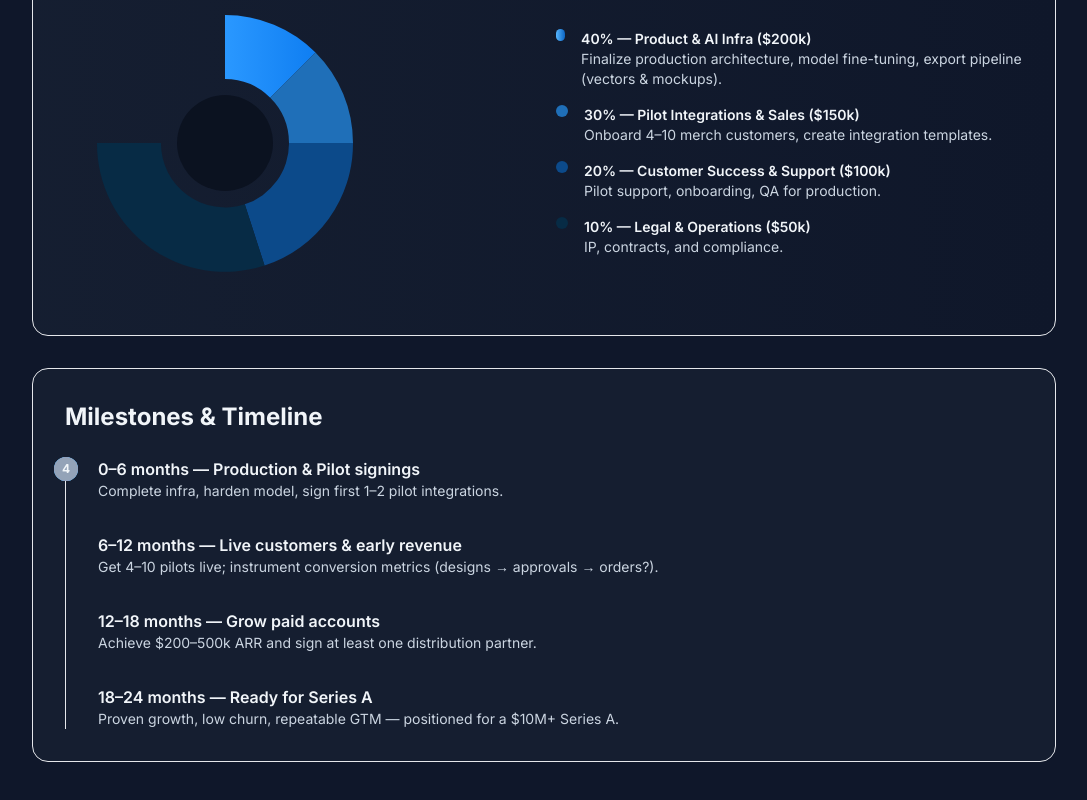
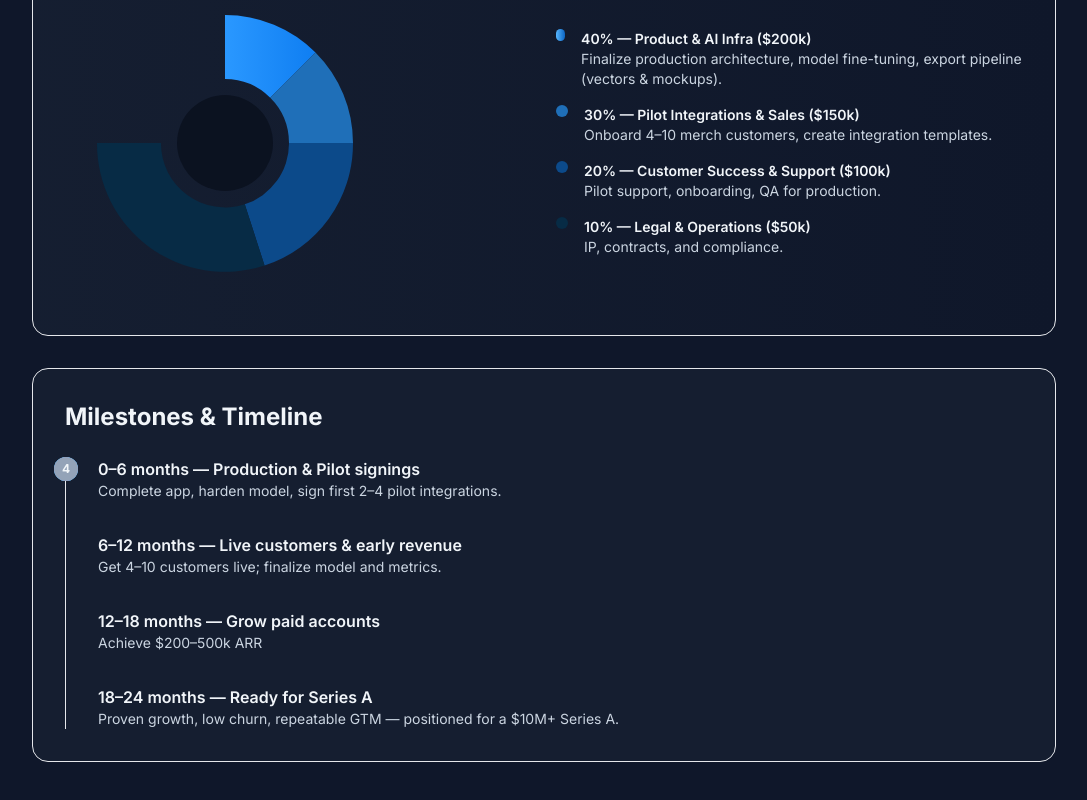
Before and after one commit to Madison-SwabLab/swaglabweb, a React (Vite) app: page /pitch in a window 1280 px wide. Shown: the part 590-1390 px from the top of the page, without its empty margins (96-1183 px from the left). Built offline with nearby package versions, Linux system fonts and the light colour scheme; the HTML template or start-up script is replaced by a standard one.

Commit message:
Update Why5MPreSlides.tsx
Removed text

```diff
--- a/src/pages/pitch/Why5MPreSlides.tsx
+++ b/src/pages/pitch/Why5MPreSlides.tsx
@@ -115,21 +115,21 @@ export default function Why5MPreSlides() {
                 <span className="absolute -left-3 top-0 flex h-6 w-6 items-center justify-center rounded-full bg-brand-500 text-xs font-bold">1</span>
                 <div className="ml-2">
                   <div className="font-semibold">0–6 months — Production & Pilot signings</div>
-                  <div className="text-sm text-slate-300">Complete infra, harden model, sign first 1–2 pilot integrations.</div>
+                  <div className="text-sm text-slate-300">Complete app, harden model, sign first 2–4 pilot integrations.</div>
                 </div>
               </li>
               <li>
                 <span className="absolute -left-3 top-0 flex h-6 w-6 items-center justify-center rounded-full bg-emerald-400 text-xs font-bold">2</span>
                 <div className="ml-2">
                   <div className="font-semibold">6–12 months — Live customers & early revenue</div>
-                  <div className="text-sm text-slate-300">Get 4–10 pilots live; instrument conversion metrics (designs → approvals → orders?).</div>
+                  <div className="text-sm text-slate-300">Get 4–10 customers live; finalize model and metrics.</div>
                 </div>
               </li>
               <li>
                 <span className="absolute -left-3 top-0 flex h-6 w-6 items-center justify-center rounded-full bg-indigo-400 text-xs font-bold">3</span>
                 <div className="ml-2">
                   <div className="font-semibold">12–18 months — Grow paid accounts</div>
-                  <div className="text-sm text-slate-300">Achieve $200–500k ARR and sign at least one distribution partner.</div>
+                  <div className="text-sm text-slate-300">Achieve $200–500k ARR</div>
                 </div>
               </li>
               <li>
```
